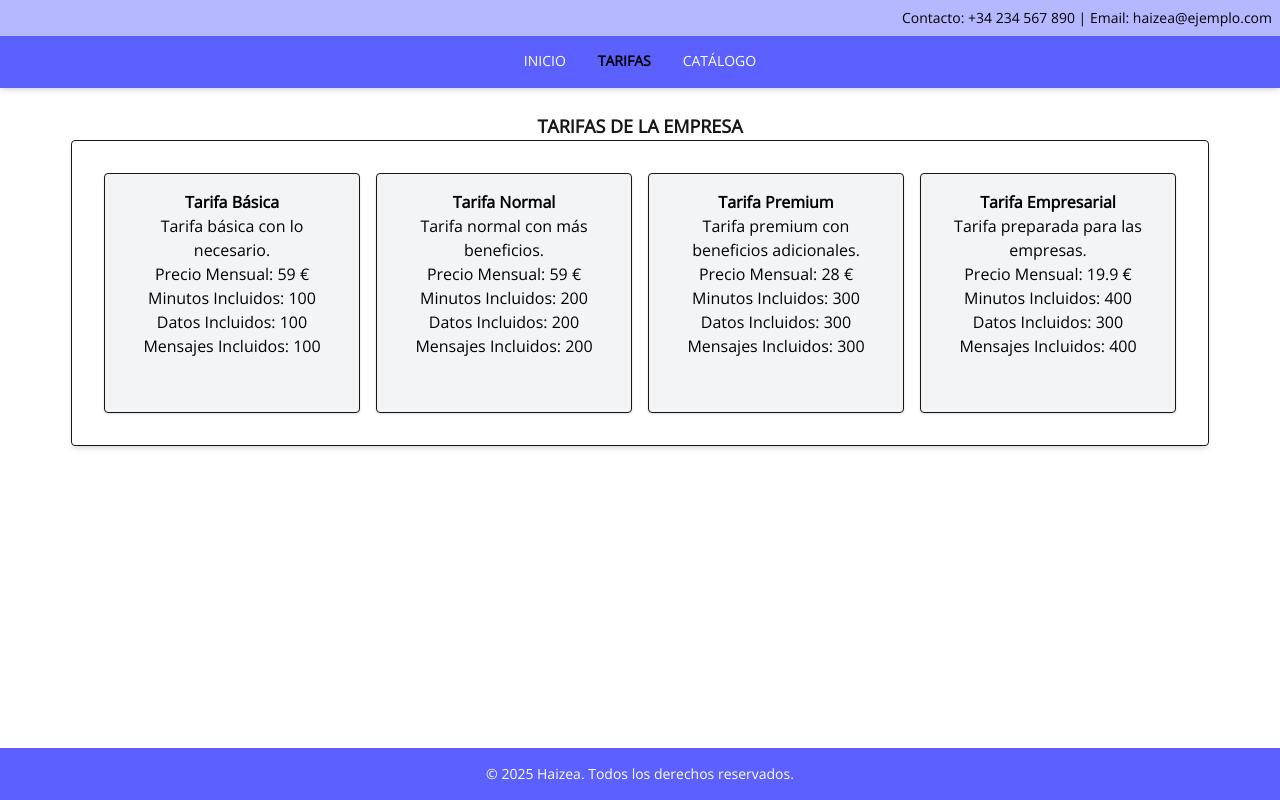
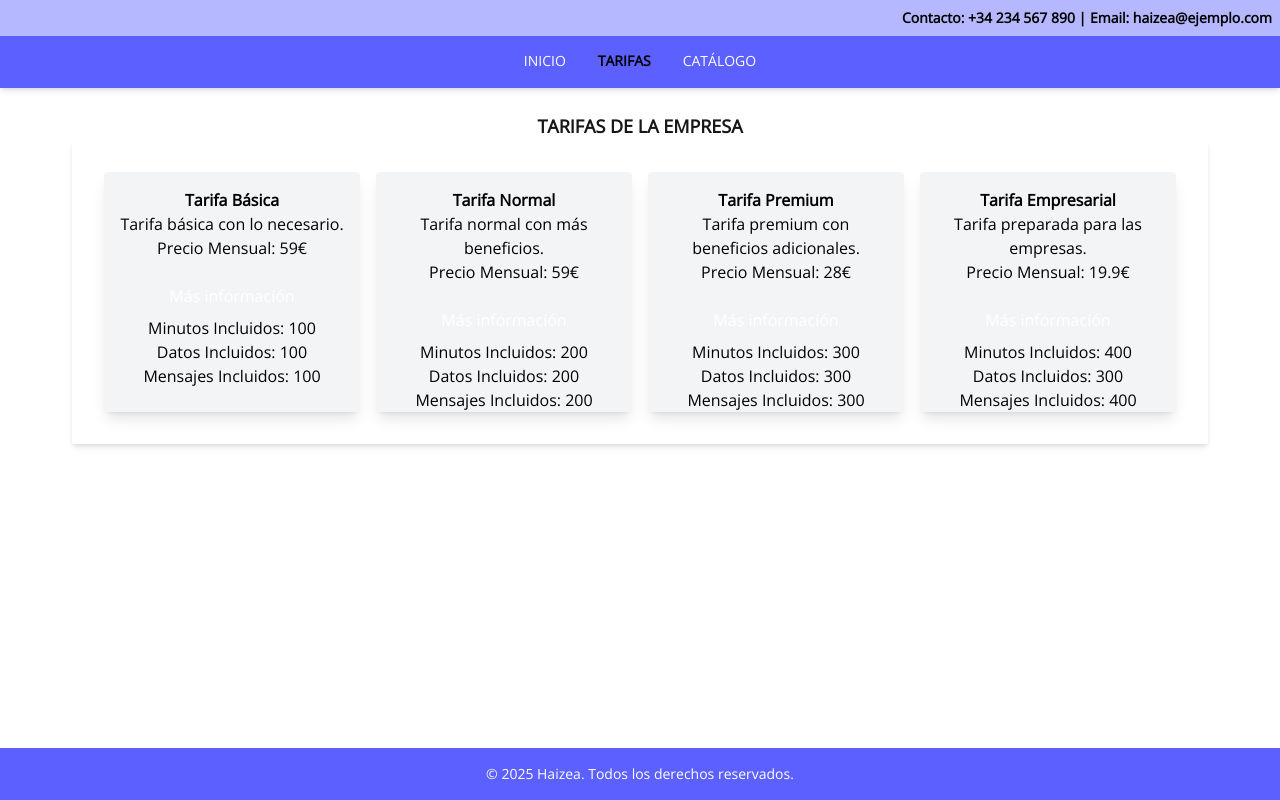
Before and after one commit to haizeagc/PFG_Next, a Next.js app in the folder my-app/: page /tarifas in a window 1280 px wide. Built offline with nearby package versions, Linux system fonts and the light colour scheme; data requests are answered from the project's data file.

Commit message:
Version 1.0
Todo funcional, falta poner bien el botón, paginación, filtros y estilizar todo bastante.

Ademas de eso pensar de meter alguna animación.

```diff
--- a/my-app/src/app/catalogo/page.tsx
+++ b/my-app/src/app/catalogo/page.tsx
@@ -1,4 +1,4 @@
-import { Movil } from "@/app/definition"; // Importa el tipo Movil desde definition.tsx
+import { Movil } from "@/app/ui/definition"; // Importa el tipo Movil desde definition.tsx
 import Image from "next/image"; // Importa el componente Image de Next.js
 
 export default async function Catalogo() {
@@ -11,7 +11,7 @@ export default async function Catalogo() {
         {telefonos.map((telefono: Movil) => (
           <div
             key={telefono.id}
-            className="border-1 border-black p-4 rounded shadow-md w-64 h-auto transition-transform hover:scale-105"
+            className="p-4 rounded shadow-lg w-64 h-auto transition-transform hover:scale-105"
           >
             <Image
               src={`/imagenes/${telefono.id}.jpg`} // Ruta dinámica basada en el id del teléfono
--- a/my-app/src/app/globals.css
+++ b/my-app/src/app/globals.css
@@ -3,7 +3,7 @@
 
 :root {
   /* Define variables CSS globales para colores y fuentes. */
-  --background: #ffffff; /* Color de fondo predeterminado (modo claro). */
+  --background: #dbdbdb; /* Color de fondo predeterminado (modo claro). */
   --foreground: #171717; /* Color de texto predeterminado (modo claro). */
 }
 
@@ -15,14 +15,6 @@
   --font-mono: var(--font-geist-mono); /* Asigna la fuente Geist Mono al tema. */
 }
 
-@media (prefers-color-scheme: dark) {
-  /* Cambia los colores globales cuando el usuario tiene activado el modo oscuro. */
-  :root {
-    --background: #0a0a0a; /* Color de fondo para modo oscuro. */
-    --foreground: #ededed; /* Color de texto para modo oscuro. */
-  }
-}
-
 body {
   background: #ffffff; /* Fondo blanco por defecto. */
   color: #171717; /* Color de texto predeterminado. */
--- a/my-app/src/app/layout.tsx
+++ b/my-app/src/app/layout.tsx
@@ -1,7 +1,7 @@
 import type { Metadata } from "next";
 import { Open_Sans } from "next/font/google";
 import "./globals.css";
-import Menu from "./menu";
+import Menu from "./ui/menu";
 
 // Configuración de la fuente Open Sans con estilo normal.
 const openSans = Open_Sans({
@@ -26,7 +26,7 @@ export default function RootLayout({
         <div className="flex flex-col min-h-screen">
           {/* Franja de información de contacto */}
           <div className="bg-[#b6b8ff] text-black p-2 flex justify-end fixed top-0 left-0 w-full z-50">
-            <p className="text-xs sm:text-sm text-right">
+            <p className="text-xs sm:text-sm text-right font-bold">
               Contacto: +34 234 567 890 | Email: haizea@ejemplo.com
             </p>
           </div>
--- a/my-app/src/app/tarifas/page.tsx
+++ b/my-app/src/app/tarifas/page.tsx
@@ -1,4 +1,4 @@
-import { Tarifa } from "@/app/definition";
+import { Tarifa } from "@/app/ui/definition";
 
 export default async function Tarifas() {
   const response = await fetch("http://localhost:3001/tarifas");
@@ -7,19 +7,22 @@ export default async function Tarifas() {
   return (
     <div className="flex flex-col items-center justify-center p-8">
       {/* Cuadrado morado con el primer h1 */}
-        <h1 className="text-lg font-bold">TARIFAS DE LA EMPRESA</h1>
+      <h1 className="text-lg font-bold">TARIFAS DE LA EMPRESA</h1>
 
       {/* Contenedor de las tarifas */}
-      <div className="text-center p-4 border rounded shadow-md bg-white">
+      <div className="text-center p-4 shadow-md bg-white">
         <div className="flex space-x-4 p-4">
           {tarifas.map((tarifa: Tarifa) => (
             <div
               key={tarifa.id}
-              className="border p-4 rounded shadow-sm bg-gray-100 transition-transform hover:scale-105 w-64 h-60"
+              className="p-4 rounded shadow-lg bg-gray-100 transition-transform hover:scale-105 w-64 h-60"
             >
               <h2 className="font-semibold text-black">{tarifa.nombre}</h2>
               <p className="text-black">{tarifa.descripcion}</p>
-              <p className="text-black">Precio Mensual: {tarifa.precioMensual} €</p>
+              <p className="text-black">Precio Mensual: {tarifa.precioMensual}€</p>
+              <button className="mt-4 ∫-purple-700 text-white px-4 py-2 rounded hover:bg-purple-700">
+                Más información
+              </button>
               <p className="text-black">Minutos Incluidos: {tarifa.minutosIncluidos}</p>
               <p className="text-black">Datos Incluidos: {tarifa.datosIncluidos}</p>
               <p className="text-black">Mensajes Incluidos: {tarifa.mensajesIncluidos}</p>
```
Also changed, not shown: my-app/src/app/ui/definition.tsx (renamed from my-app/src/app/definition.tsx), my-app/src/app/ui/menu.tsx (renamed from my-app/src/app/menu.tsx).
